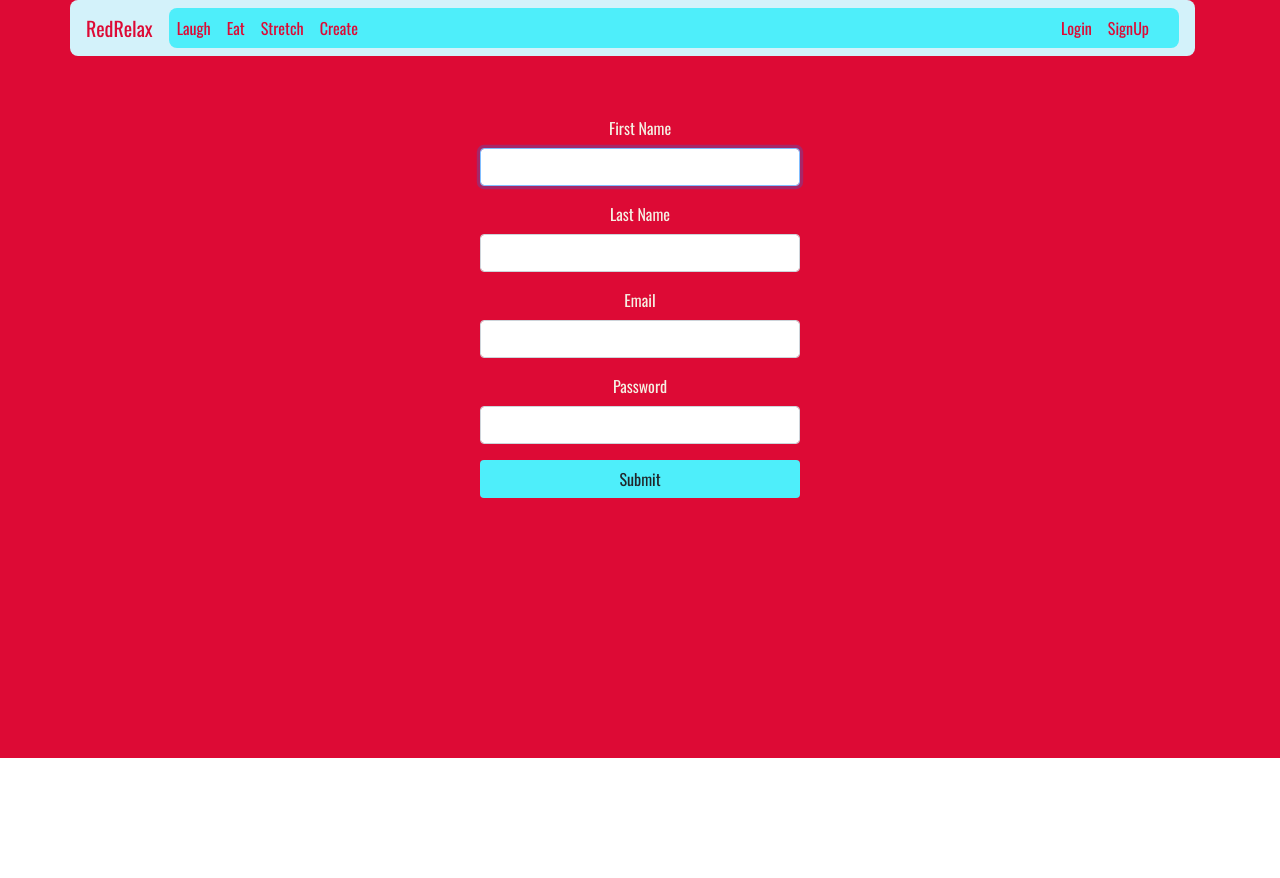
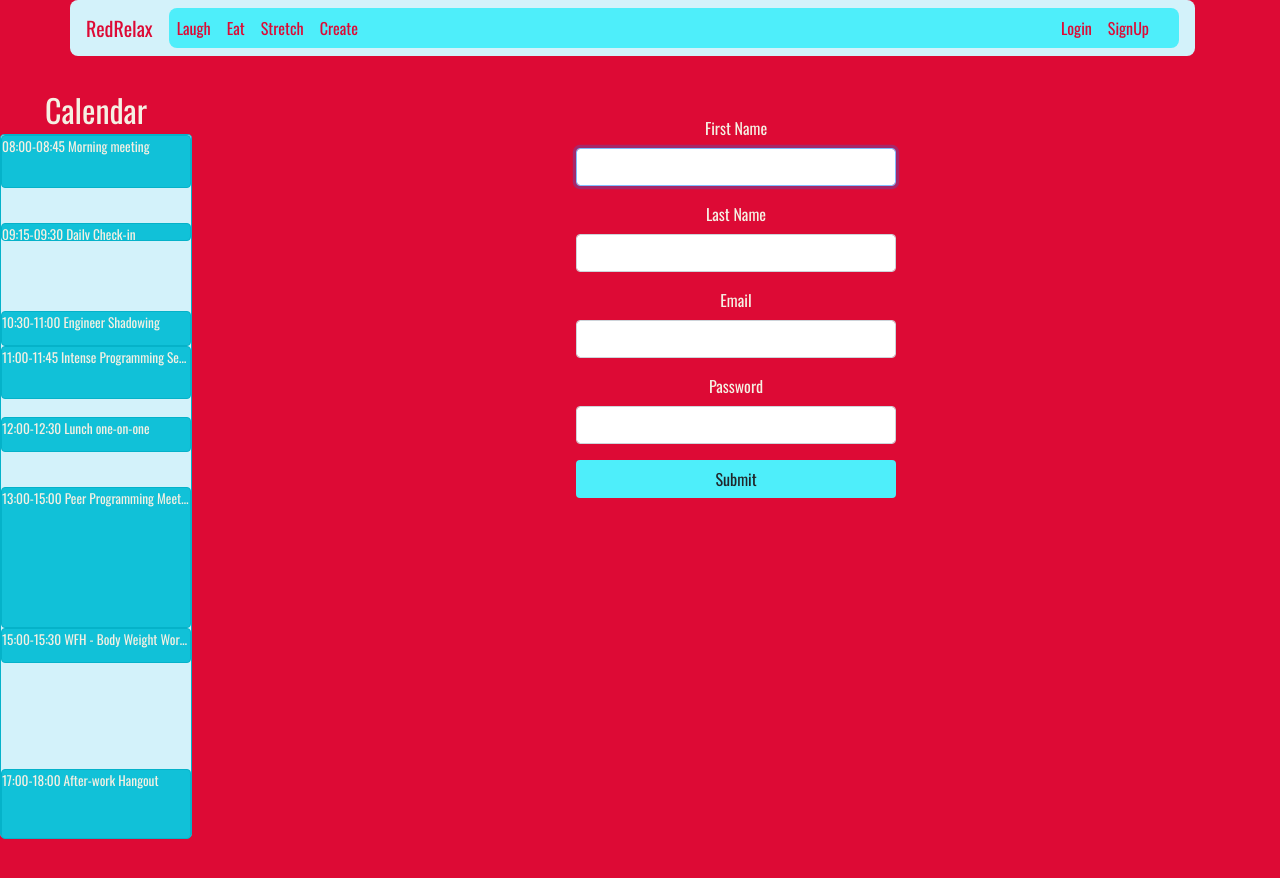
Before and after one commit to kilahancock-zz/RV-Hackathon, a React (Create React App) app in the folder frontend/: page /signup in a window 1280 px wide. Shown: the top 878 px of the page. Before the commit the page ends 800 px from the top, so only its background shows below. Built offline with nearby package versions, Linux system fonts and the light colour scheme; no server answers.

Commit message:
Restoring Calendar to homepage

```diff
--- a/frontend/src/App.js
+++ b/frontend/src/App.js
@@ -8,6 +8,7 @@ import Food from './components/Food.js'
 import Workouts from './components/Workouts.js';
 import Create from './components/Create.js';
 import Signup from './containers/Signup.js';
+import Calendar from './components/Calendar.js';
 import {
   BrowserRouter as Router,
   Switch,
@@ -180,6 +181,8 @@ render () {
     <Router>
     <div className="App">
       <Navigation  />
+      <div class="sideBySide">
+        <Calendar />
         <Switch>
           <Route exact path="/">
             <Home user_logged_in={this.state.user_logged_in} ent_data= {this.state.ent_data}
@@ -204,7 +207,7 @@ render () {
             <Create />
           </Route>
         </Switch>
-
+      </div>
     </div>
     </Router>
   );
```
Lines whose indentation alone changed are shown as unchanged.
